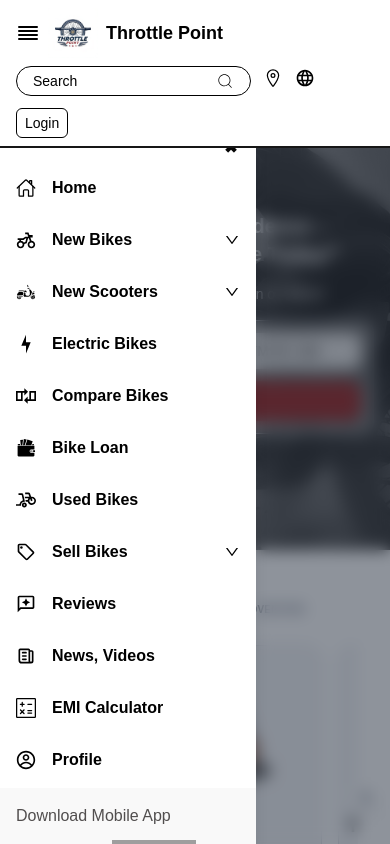
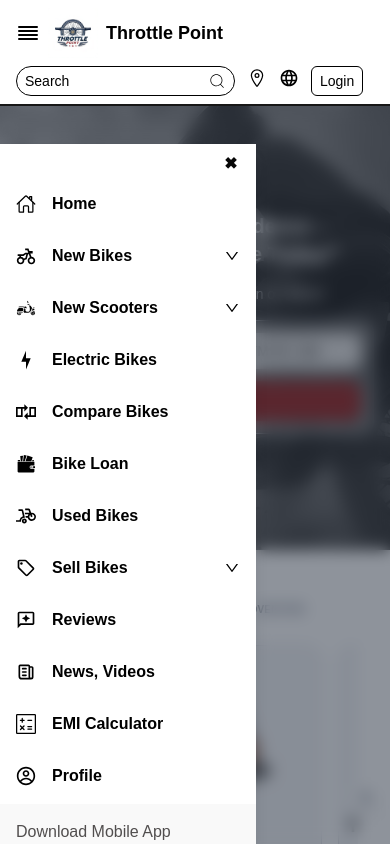
Before and after one commit to joshwaantony/THROTTLE_POINT, a Next.js app: page /home in a window 390 px wide. Both pictures are taken after a click on the button 28 px from the left and 33 px from the top of the page. Shown: the top 844 px of the page. Built offline with nearby package versions, Linux system fonts and the light colour scheme; grey boxes are pictures that could not be loaded.

Commit message:
navbar change

```diff
--- a/src/component/Navbar.js
+++ b/src/component/Navbar.js
@@ -102,9 +102,9 @@ function Navbar() {
         </div>
 
         {/* Right Section */}
-        <div className="relative flex items-center gap-3 mt-2 md:mt-0 flex-wrap sm:flex-nowrap">
+        <div className="relative flex items-center gap-3 mt-2 md:mt-0 ">
           {/* Search */}
-          <div className="flex items-center border border-black rounded-2xl px-4 py-1 sm:px-6 sm:py-2">
+          <div className="flex items-center border border-black rounded-2xl px-2 py-1 sm:px-6 sm:py-2">
             <input
               type="search"
               placeholder="Search"
--- a/src/component/Sidebar.js
+++ b/src/component/Sidebar.js
@@ -37,7 +37,7 @@ const Sidebar = ({ onClose }) => {
   };
 
   return (
-    <div className="fixed inset-0 z-40 flex pt-32 sm:pt-20">
+    <div className="fixed inset-0 z-40 flex pt-36 sm:pt-20">
       {/* Overlay */}
       <div className="fixed inset-0 bg-gray-800/50 backdrop-blur-sm" />
 
```
